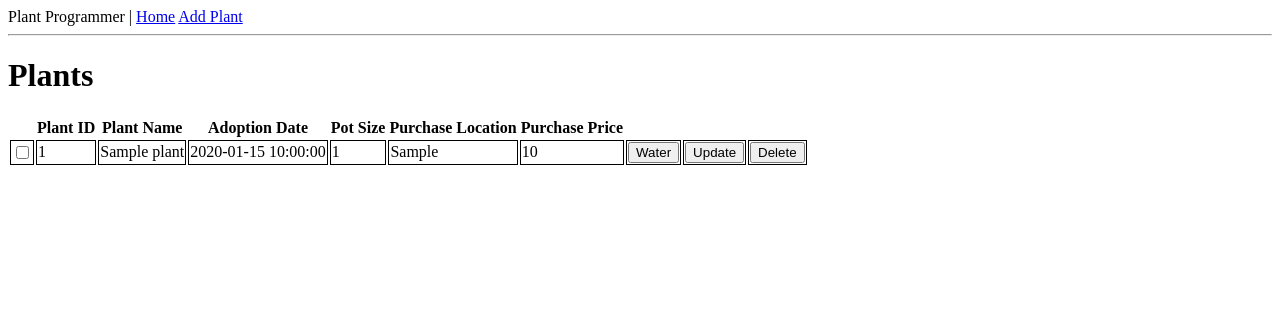
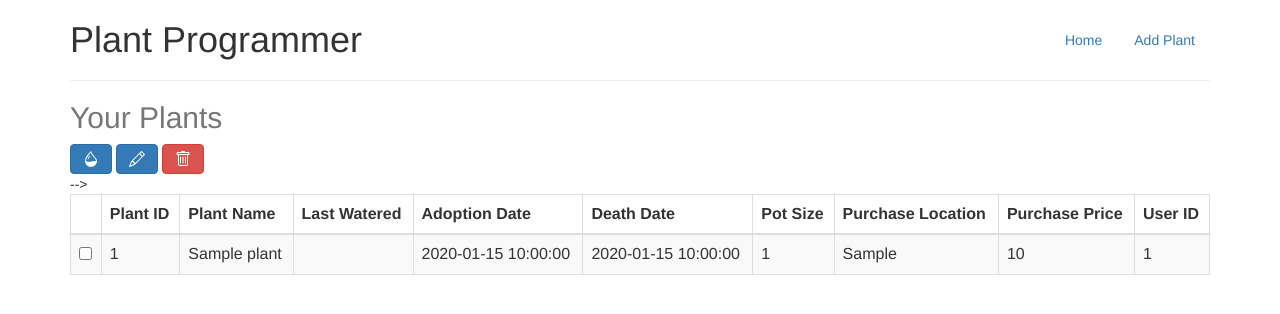
Before and after one commit to apettenati/plant-tracker, a Flask app: template app/templates/index.html in a window 1280 px wide. Shown: the top 314 px of the page. Run offline with Flask 2, Linux system fonts and the light colour scheme; the template is opened without the code that fills it: most values are stand-ins (such as "Sample title", 1, 10 or a date in 2020); parts of the project's set-up code (start-up, migrations or seed data) failed here and were passed over; some libraries are stand-ins or nearby versions.

Commit message:
add bootstrap and initial formatting

```diff
--- a/app/templates/add_plant.html
+++ b/app/templates/add_plant.html
@@ -2,7 +2,7 @@
 
 {% block content %}
 
-<h1>Add New Plant</h1>
+<h2 class="text-muted">Add New Plant</h2>
 <form action="" method="POST" novalidate>
     {{ form.hidden_tag() }}
     <p>
--- a/app/templates/base.html
+++ b/app/templates/base.html
@@ -1,25 +1,25 @@
 <html>
     <head>
+      <html lang="en"></html>
+      <meta charset="utf-8">
+      <meta name="viewport" content="width=device-width, initial-scale=1, shrink-to-fit=no">
+      <link rel="stylesheet" href="https://maxcdn.bootstrapcdn.com/bootstrap/3.3.7/css/bootstrap.min.css" integrity="sha384-BVYiiSIFeK1dGmJRAkycuHAHRg32OmUcww7on3RYdg4Va+PmSTsz/K68vbdEjh4u" crossorigin="anonymous"/>
       {% if title %}
       <title>{{ title }}</title>
       {% else %}
       <title>Plant Programmer</title>
       {% endif %}
-      <style>
-        table tr td {
-          border: 1px solid black;
-          border-collapse: collapse;
-        }
-      </style>
     </head>
 
     <body>
+      <div class="container">
 
-      <!-- navbar -->
-      <div>
-        Plant Programmer |
-      <a href="{{ url_for('index') }}">Home</a>
-      <a href="{{ url_for('add_plant') }}">Add Plant</a>
+      <div class="header">
+        <ul class="nav nav-pills pull-right">
+          <li><a href="{{ url_for('index') }}">Home</a></li>
+          <li><a href="{{ url_for('add_plant') }}">Add Plant</a></li>
+        </ul>
+        <h1>Plant Programmer</h1>
       </div>
 
       <hr>
@@ -37,6 +37,10 @@
 
       {% block content %}{% endblock %}
 
+      </div>
+      <script src="https://code.jquery.com/jquery-3.3.1.slim.min.js" integrity="sha384-q8i/X+965DzO0rT7abK41JStQIAqVgRVzpbzo5smXKp4YfRvH+8abtTE1Pi6jizo" crossorigin="anonymous"></script>
+      <script src="https://cdnjs.cloudflare.com/ajax/libs/popper.js/1.14.7/umd/popper.min.js" integrity="sha384-UO2eT0CpHqdSJQ6hJty5KVphtPhzWj9WO1clHTMGa3JDZwrnQq4sF86dIHNDz0W1" crossorigin="anonymous"></script>
+      <script src="https://stackpath.bootstrapcdn.com/bootstrap/4.3.1/js/bootstrap.min.js" integrity="sha384-JjSmVgyd0p3pXB1rRibZUAYoIIy6OrQ6VrjIEaFf/nJGzIxFDsf4x0xIM+B07jRM" crossorigin="anonymous"></script>
     </body>
 
 </html>
--- a/app/templates/index.html
+++ b/app/templates/index.html
@@ -2,40 +2,59 @@
 
 {% block content %}
 
-        <h1> Plants </h1>
-        <table>
+        <h2 class="text-muted"> Your Plants </h2>
+            <div>
+                <button class="btn btn-primary">
+                    <svg xmlns="http://www.w3.org/2000/svg" width="16" height="16" fill="currentColor" class="bi bi-droplet-half" viewBox="0 0 16 16">
+                        <path fill-rule="evenodd" d="M7.21.8C7.69.295 8 0 8 0c.109.363.234.708.371 1.038.812 1.946 2.073 3.35 3.197 4.6C12.878 7.096 14 8.345 14 10a6 6 0 0 1-12 0C2 6.668 5.58 2.517 7.21.8zm.413 1.021A31.25 31.25 0 0 0 5.794 3.99c-.726.95-1.436 2.008-1.96 3.07C3.304 8.133 3 9.138 3 10c0 0 2.5 1.5 5 .5s5-.5 5-.5c0-1.201-.796-2.157-2.181-3.7l-.03-.032C9.75 5.11 8.5 3.72 7.623 1.82z"/>
+                        <path fill-rule="evenodd" d="M4.553 7.776c.82-1.641 1.717-2.753 2.093-3.13l.708.708c-.29.29-1.128 1.311-1.907 2.87l-.894-.448z"/>
+                      </svg>
+                </button>
+                <button class="btn btn-primary">
+                    <svg xmlns="http://www.w3.org/2000/svg" width="16" height="16" fill="currentColor" class="bi bi-pencil" viewBox="0 0 16 16">
+                        <path d="M12.146.146a.5.5 0 0 1 .708 0l3 3a.5.5 0 0 1 0 .708l-10 10a.5.5 0 0 1-.168.11l-5 2a.5.5 0 0 1-.65-.65l2-5a.5.5 0 0 1 .11-.168l10-10zM11.207 2.5L13.5 4.793 14.793 3.5 12.5 1.207 11.207 2.5zm1.586 3L10.5 3.207 4 9.707V10h.5a.5.5 0 0 1 .5.5v.5h.5a.5.5 0 0 1 .5.5v.5h.293l6.5-6.5zm-9.761 5.175l-.106.106-1.528 3.821 3.821-1.528.106-.106A.5.5 0 0 1 5 12.5V12h-.5a.5.5 0 0 1-.5-.5V11h-.5a.5.5 0 0 1-.468-.325z"/>
+                    </svg>
+                </button>
+                <button class="btn btn-danger">
+                    <svg xmlns="http://www.w3.org/2000/svg" width="16" height="16" fill="currentColor" class="bi bi-trash" viewBox="0 0 16 16">
+                        <path d="M5.5 5.5A.5.5 0 0 1 6 6v6a.5.5 0 0 1-1 0V6a.5.5 0 0 1 .5-.5zm2.5 0a.5.5 0 0 1 .5.5v6a.5.5 0 0 1-1 0V6a.5.5 0 0 1 .5-.5zm3 .5a.5.5 0 0 0-1 0v6a.5.5 0 0 0 1 0V6z"/>
+                        <path fill-rule="evenodd" d="M14.5 3a1 1 0 0 1-1 1H13v9a2 2 0 0 1-2 2H5a2 2 0 0 1-2-2V4h-.5a1 1 0 0 1-1-1V2a1 1 0 0 1 1-1H6a1 1 0 0 1 1-1h2a1 1 0 0 1 1 1h3.5a1 1 0 0 1 1 1v1zM4.118 4L4 4.059V13a1 1 0 0 0 1 1h6a1 1 0 0 0 1-1V4.059L11.882 4H4.118zM2.5 3V2h11v1h-11z"/>
+                    </svg>
+                </button>
+            </div>
+        <table class="table table-striped table-bordered table-hover table-sm">
+            <thead class="thead-light">
                 <tr>
-                <th> </th>
-                <th> Plant ID </th>
-                <th> Plant Name </th>
-                <th> Adoption Date </th>
-                <!-- <th> Death Date </th> -->
-                <th> Pot Size </th>
-                <th> Purchase Location </th>
-                <th> Purchase Price </th>
-                <!-- <th> User ID </th> -->
-                <th> </th>
-                <th> </th>
-                <th> </th>
+                    <th scope="col"></th>
+                    <th scope="col">Plant ID </th>
+                    <th scope="col">Plant Name </th>
+                    <th scope="col">Last Watered </th>
+                    <th scope="col">Adoption Date </th>
+                    <th scope="col">Death Date </th> -->
+                    <th scope="col">Pot Size </th>
+                    <th scope="col">Purchase Location </th>
+                    <th scope="col">Purchase Price </th>
+                    <th scope="col">User ID </th>
                 </tr>
+            </thead>
+            <tbody>
             {% for plant in plants %}
             <tr>
                 <td><input type="checkbox" name="plant_checkbox" value={{plant.plant_id}} /></td>
                 <td> {{ plant.plant_id }} </td>
                 <td> {{ plant.plant_name }} </td>
+                <td> </td>
                 <td> {{ plant.adoption_date }} </td>
-            <!-- <td> {{ plant.death_date }} </td> -->
+                <td> {{ plant.death_date }} </td>
                 <td> {{ plant.pot_size }} </td>
                 <td> {{ plant.purchase_location }} </td>
                 <td> {{ plant.purchase_price }} </td>
-            <!-- <td> {{ plant.user_id }} </td> -->
-            <td><input type="submit" name="water_plant" value="Water"></td>
-            <td><input type="submit" name="update_plant" value="Update"></td>
-            <td><input type="submit" name="delete_plant" value="Delete"></td>
+                <td> {{ plant.user_id }} </td>
             </tr>
             {% endfor %}
+            </tbody>
         </table>
 
-        <br>
+    </br>
 
 {% endblock %}
```
Lines whose indentation alone changed are shown as unchanged.
